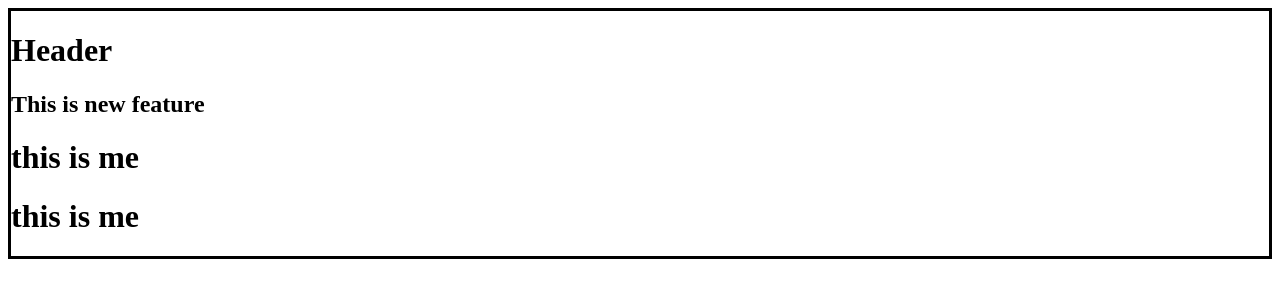
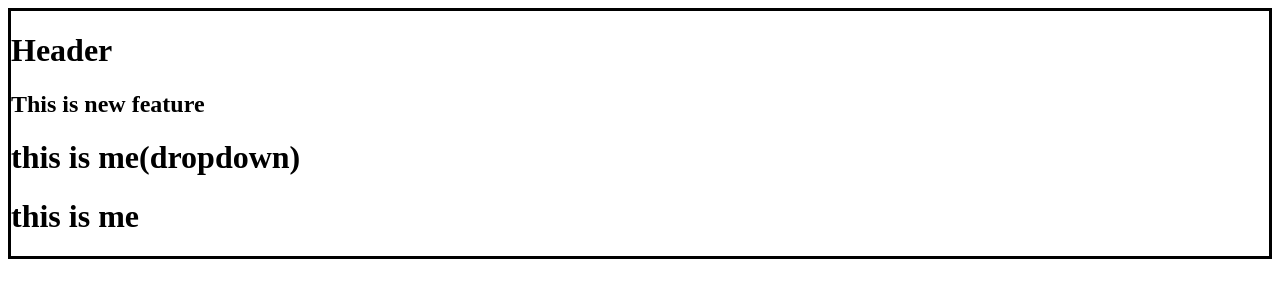
Before and after one commit to Parshu2496/localrepo, a plain HTML site: page index.html in a window 1280 px wide. Drawn offline with Linux system fonts and the light colour scheme.

Commit message:
Add dropdown

```diff
--- a/index.html
+++ b/index.html
@@ -10,7 +10,7 @@
     <div>
         <h1>Header</h1>
         <h2>This is new feature</h2>
-        <h1>this is me</h1>
+        <h1>this is me(dropdown)</h1>
         <h1>this is me</h1>
     </div>
   </body>
```
